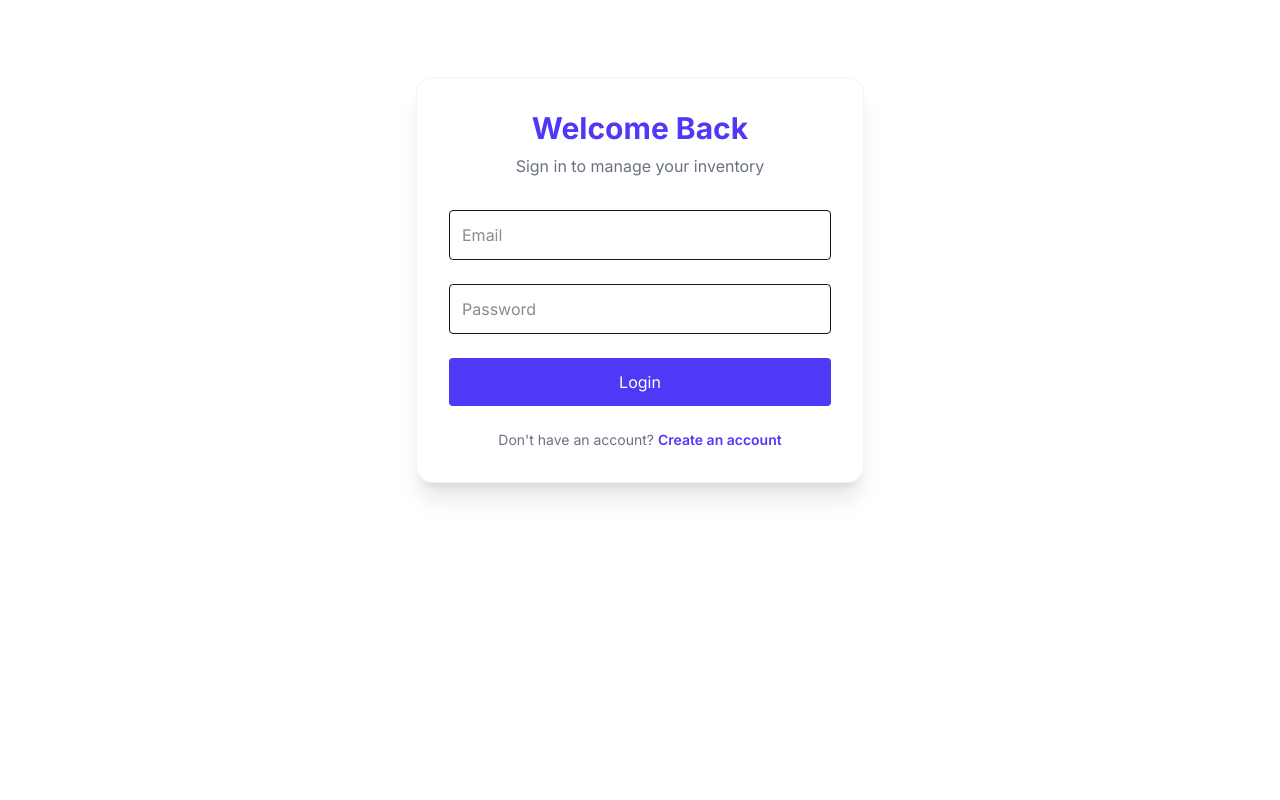
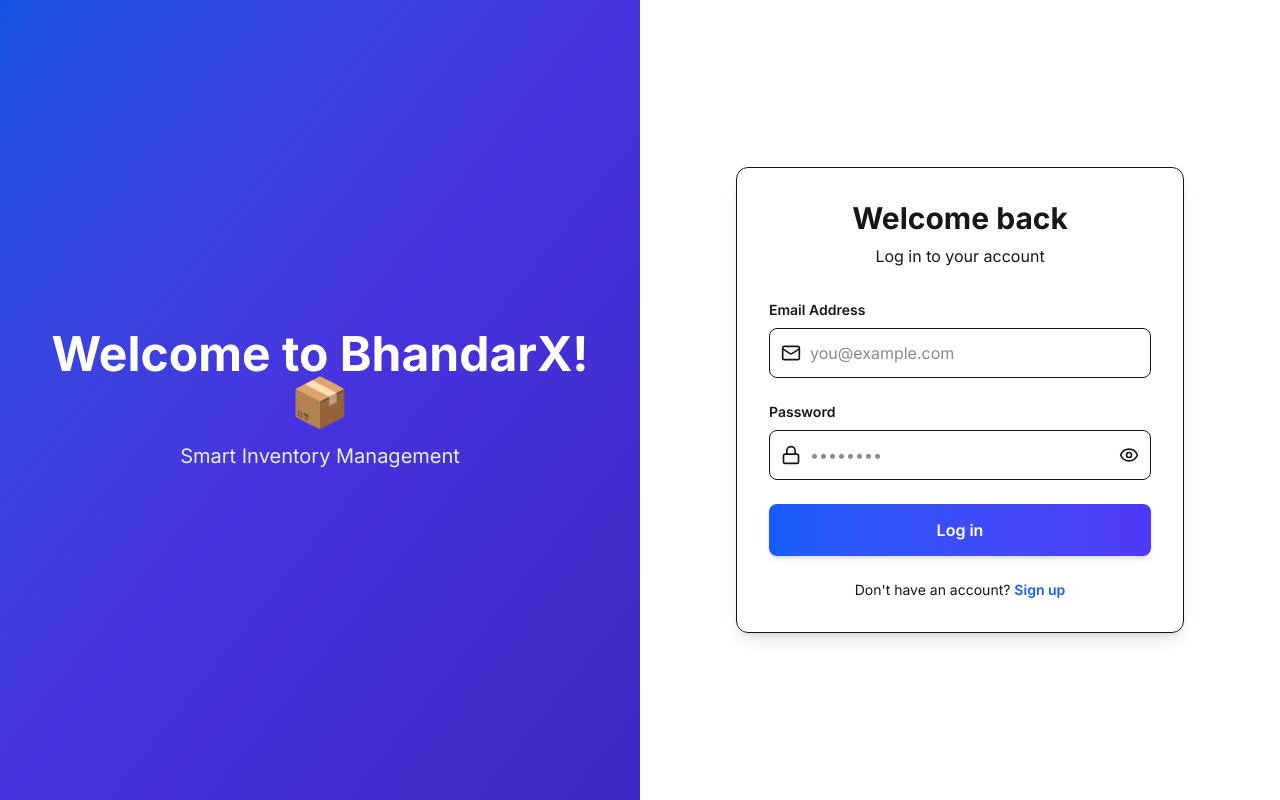
Before and after one commit to NirjalGGMU/BhandarX_Web, a Next.js app: page /login in a window 1280 px wide. Built offline with nearby package versions, Linux system fonts and the light colour scheme; no server answers.

Commit message:
Update page.tsx in auth/login

```diff
--- /dev/null
+++ b/app/(auth)/login/page.tsx
@@ -0,0 +1,43 @@
+// app/%28auth%29/login/page.tsx
+
+import LoginForm from "../_components/LoginForm";
+
+export default function LoginPage() {
+  return (
+    <div className="max-w-md mx-auto space-y-8">
+      <div className="text-center">
+        <h1 className="text-3xl font-bold">Welcome back</h1>
+        <p className="mt-2 text-muted-foreground">Log in to your account</p>
+      </div>
+      <LoginForm />
+    </div>
+  );
+}
+
+
+
+// import LoginForm from "../LoginForm";
+// import Link from "next/link";
+
+// export default function LoginPage() {
+//   return (
+//     <div className="flex justify-center items-center min-h-[70vh]">
+//       <div className="w-full max-w-md p-8 bg-white dark:bg-slate-900 rounded-2xl shadow-xl border border-gray-100 dark:border-slate-800">
+//         <div className="text-center mb-8">
+//           <h1 className="text-3xl font-bold text-indigo-600">Welcome Back</h1>
+//           <p className="text-gray-500 mt-2">Sign in to manage your inventory</p>
+//         </div>
+
+//         {/* This is the component you built earlier */}
+//         <LoginForm />
+
+//         <div className="mt-6 text-center text-sm text-gray-500">
+//           Don't have an account?{" "}
+//           <Link href="/register" className="text-indigo-600 font-semibold hover:underline">
+//             Create an account
+//           </Link>
+//         </div>
+//       </div>
+//     </div>
+//   );
+// }
```
